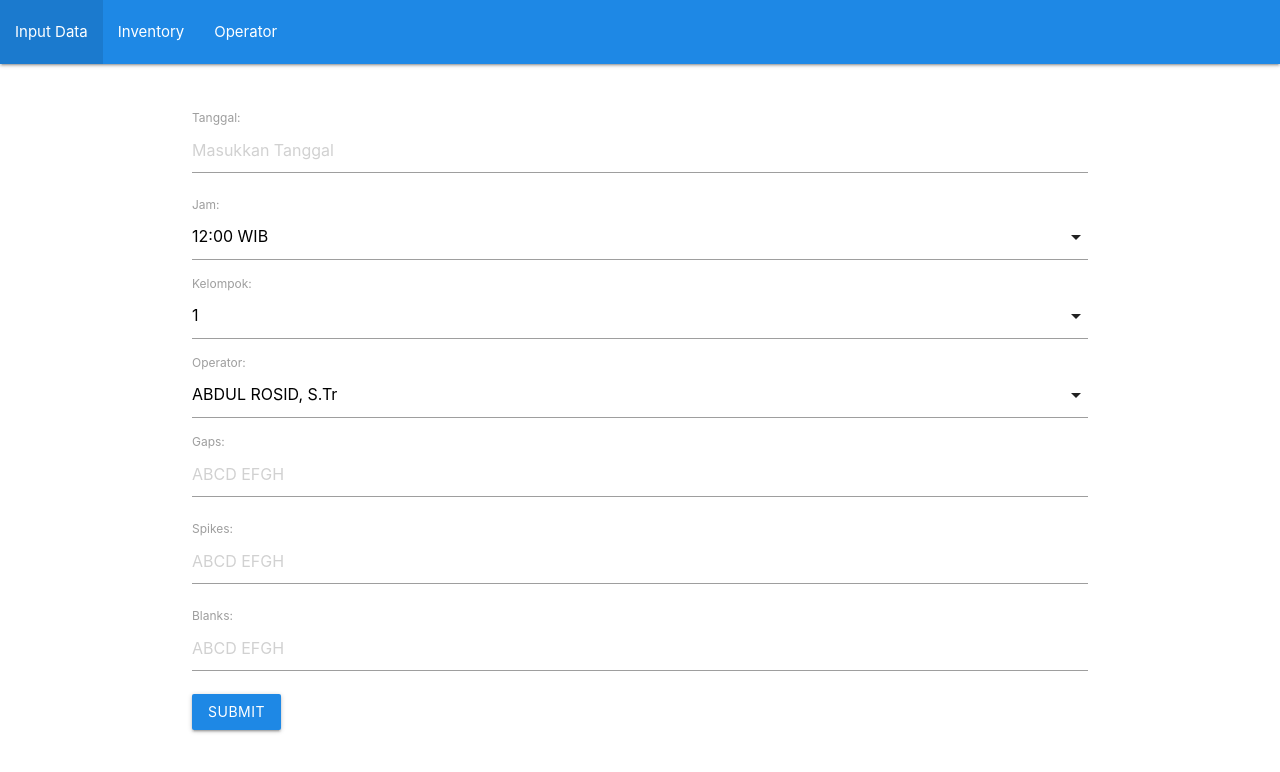
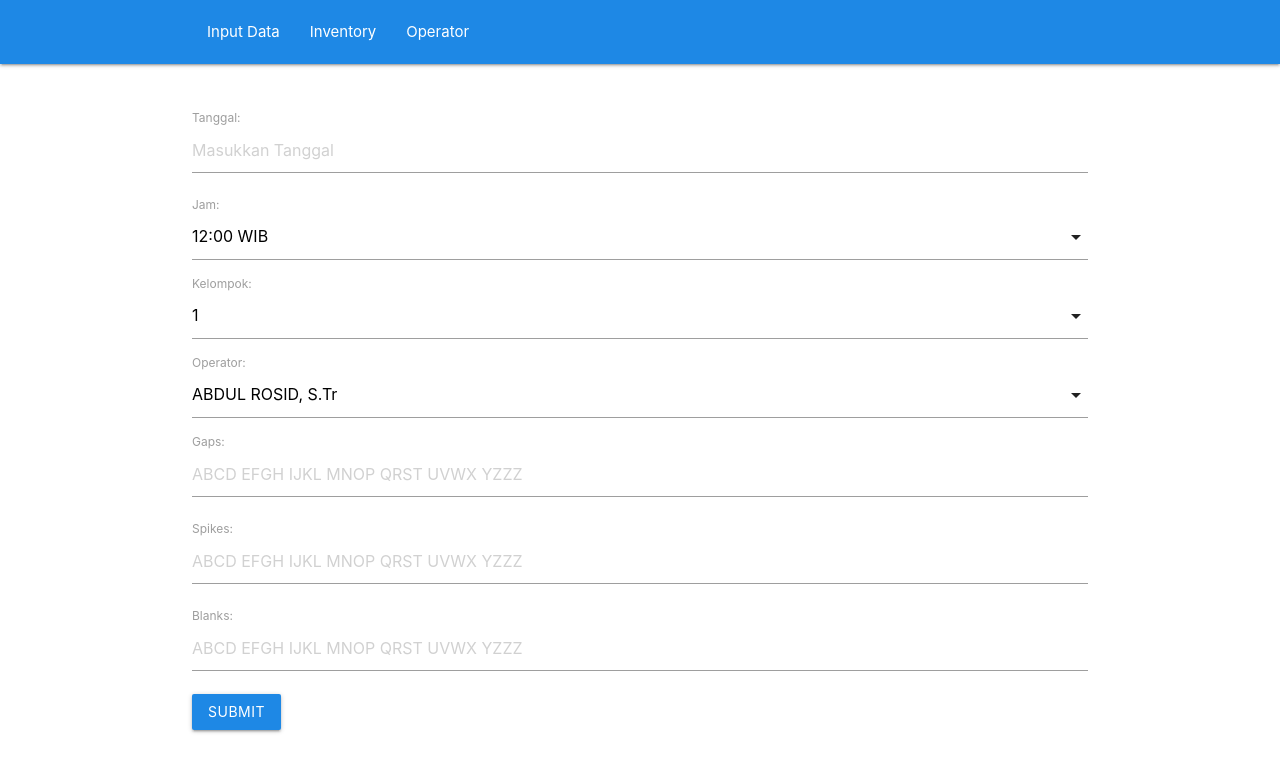
Before and after one commit to ftharyanto/eBAST, a Django app: page / in a window 1280 px wide. Shown: the top 772 px of the page. Run offline with Django 4.2, Linux system fonts and the light colour scheme; data comes from the database, SQL or seed files in the repository; both versions use the stored data as it was after the commit.

Commit message:
minor improvement

```diff
--- a/ChecklistSeiscomp/forms.py
+++ b/ChecklistSeiscomp/forms.py
@@ -4,7 +4,8 @@ from .models import ChecklistSeiscompModel, OperatorModel
 
 # creating a form
 class InputForm(forms.ModelForm):
-    operator = forms.ModelChoiceField(queryset=OperatorModel.objects.all(), initial=0)
+    operator = forms.ModelChoiceField(
+        queryset=OperatorModel.objects.all(), initial=0)
 
     # create meta class
     class Meta:
@@ -15,9 +16,24 @@ class InputForm(forms.ModelForm):
         fields = '__all__'
 
         widgets = {
-            'gaps': forms.TextInput(attrs={'placeholder': 'ABCD EFGH'}),
-            'spikes': forms.TextInput(attrs={'placeholder': 'ABCD EFGH'}),
-            'blanks': forms.TextInput(attrs={'placeholder': 'ABCD EFGH'}),
+            'gaps': forms.TextInput(attrs={
+                'class': 'tooltipped',
+                'data-position': 'bottom',
+                'data-tooltip': 'shift+scroll untuk scrolling secara horizontal',
+                'placeholder': 'ABCD EFGH IJKL MNOP QRST UVWX YZZZ',
+            }),
+            'spikes': forms.TextInput(attrs={
+                'class': 'tooltipped',
+                'data-position': 'bottom',
+                'data-tooltip': 'shift+scroll untuk scrolling secara horizontal',
+                'placeholder': 'ABCD EFGH IJKL MNOP QRST UVWX YZZZ',
+            }),
+            'blanks': forms.TextInput(attrs={
+                'class': 'tooltipped',
+                'data-position': 'bottom',
+                'data-tooltip': 'shift+scroll untuk scrolling secara horizontal',
+                'placeholder': 'ABCD EFGH IJKL MNOP QRST UVWX YZZZ',
+            }),
             'tanggal': forms.TextInput(attrs={'class': 'datepicker', 'placeholder': 'Masukkan Tanggal'}),
         }
 
--- a/ChecklistSeiscomp/templates/base.html
+++ b/ChecklistSeiscomp/templates/base.html
@@ -18,14 +18,15 @@
 </head>
 
 <body>
-
-    <nav>
+    <nav class="nav-wrapper blue darken-1">
+        <div class="container">
             <div class="nav-wrapper blue darken-1">
                 <ul id="nav-mobile" class="left hide-on-med-and-down">
                     <li><a href="/">Input Data</a></li>
                     <li><a href="/list_view">Inventory</a></li>
                     <li><a href="/operator_view">Operator</a></li>
                 </ul>
+            </div>
         </div>
     </nav>
 
--- a/ChecklistSeiscomp/templates/create_view.html
+++ b/ChecklistSeiscomp/templates/create_view.html
@@ -10,7 +10,8 @@
         <!-- Security token -->
         {% csrf_token %}
         {{ input_form.as_p }}
-        <button type="submit" class="btn waves-effect waves-light blue darken-1" type="submit" name="action">Submit</button>
+        <button type="submit" class="btn waves-effect waves-light blue darken-1" type="submit"
+            name="action">Submit</button>
     </form>
 </div>
 
@@ -33,13 +34,11 @@
         var elems = document.querySelectorAll('select');
         M.FormSelect.init(elems);
     });
+
+    document.addEventListener('DOMContentLoaded', function () {
+        var elems = document.querySelectorAll('.tooltipped');
+        M.Tooltip.init(elems);
+    });
+
 </script>
 {% endblock javascript %}
-
-<!-- 'date',
-                'gaps',
-                'spikes',
-                'blanks',
-                'operator',
-                'group',
-                'gaps', -->
```
Also changed, not shown: db.sqlite3. Lines whose indentation alone changed are shown as unchanged.
